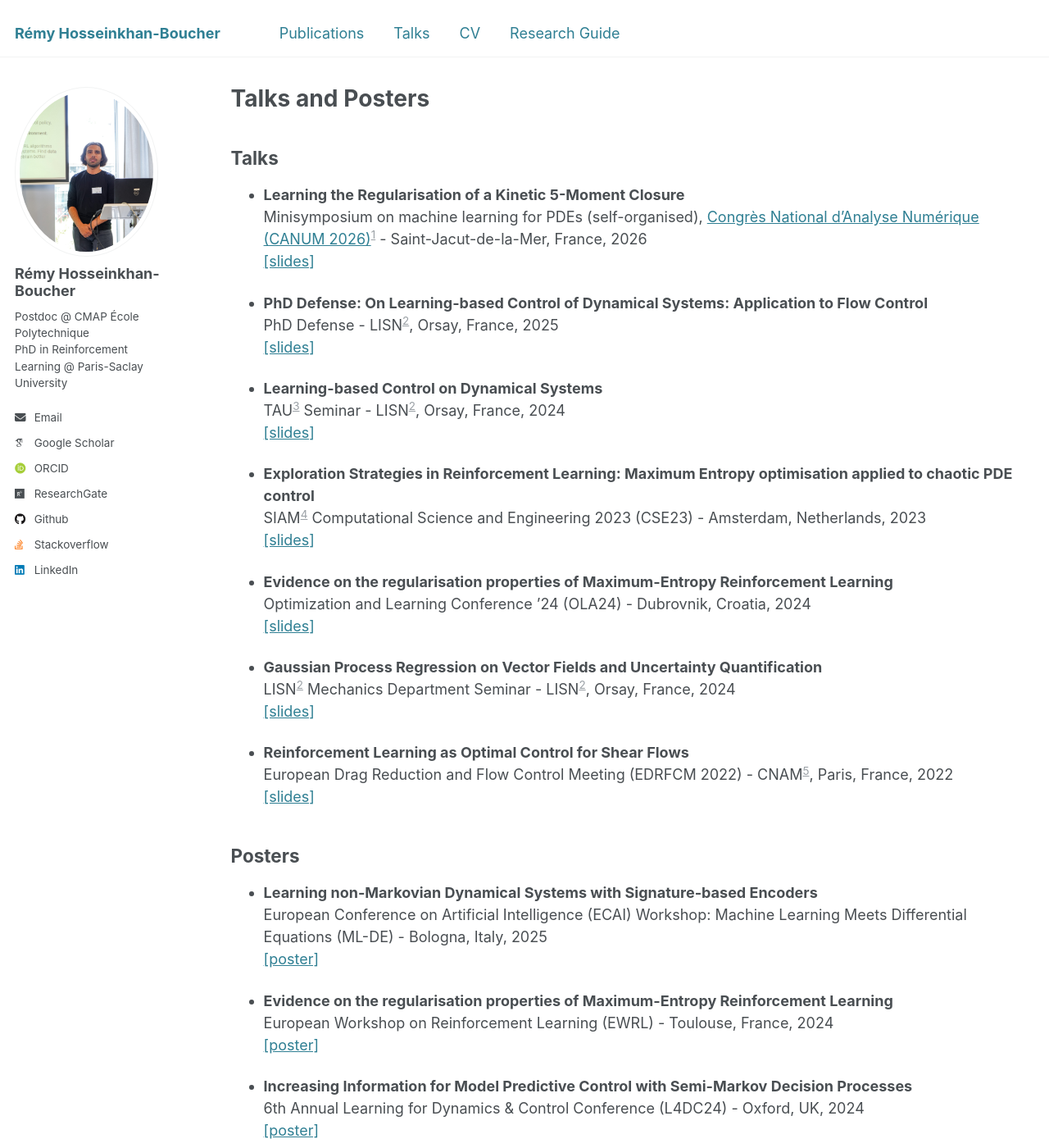
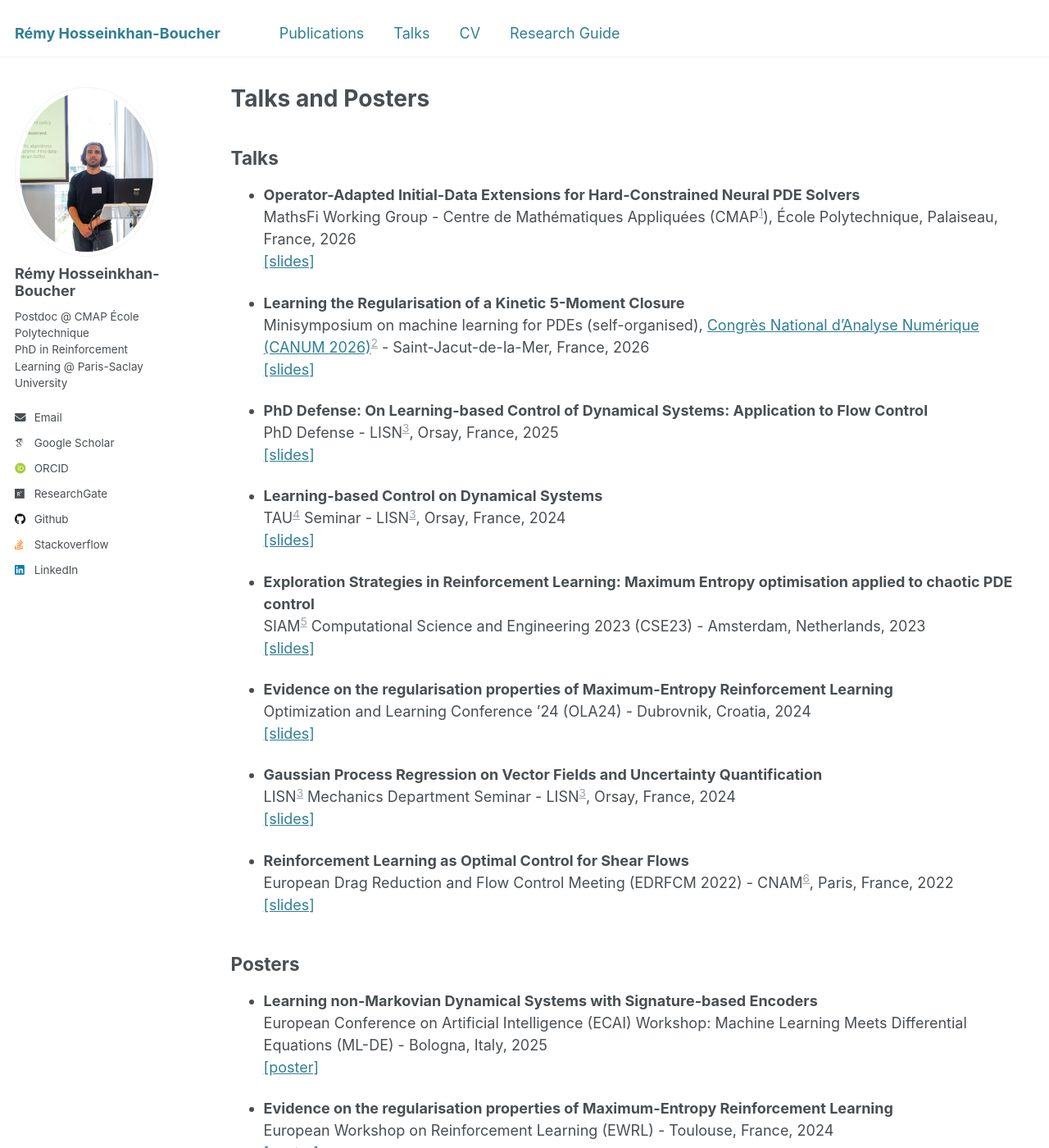
Before and after one commit to ReHoss/rehoss.github.io, a Jekyll site: the page built from _pages/talks.md, in a window 1280 px wide and 1400 px high. Shown: the whole window at 82% size. Built offline with Jekyll 4.4.1, drawn with Linux system fonts in a browser that asks for light colours; some web fonts are replaced; some of the changed text lies outside the part shown.

Commit message:
Talks: add the CMAP MathsFi working group talk (14 October 2026) and its slides
Co-Authored-By: Claude Opus 5.5 <noreply@anthropic.com>

```diff
--- a/_pages/talks.md
+++ b/_pages/talks.md
@@ -11,6 +11,10 @@ author_profile: true
 
 
 ## Talks
+
+- **Operator-Adapted Initial-Data Extensions for Hard-Constrained Neural PDE Solvers**
+MathsFi Working Group - Centre de Mathématiques Appliquées (CMAP[^cmap]), École Polytechnique, Palaiseau, France, 2026
+[[slides]]({{ site.baseurl }}/files/talks_slides/cmap_mathsfi_2026_slides_hosseinkhan.pdf)
 
 - **Learning the Regularisation of a Kinetic 5-Moment Closure**
 Minisymposium on machine learning for PDEs (self-organised), [Congrès National d'Analyse Numérique (CANUM 2026)](https://canum2026.math.cnrs.fr/en/)[^canum] - Saint-Jacut-de-la-Mer, France, 2026
@@ -61,6 +65,7 @@ European Workshop on Reinforcement Learning (EWRL) - Toulouse, France, 2024
 #### Acronyms
 [^siam]: *SIAM* - Society for Industrial and Applied Mathematics
 [^canum]: *CANUM* - French National Congress on Numerical Analysis
+[^cmap]: *CMAP* - Centre de Mathématiques Appliquées (Centre for Applied Mathematics)
 [^tau]: *TAU* - TAckling the Underspecified
 [^lisn]: *LISN* - Laboratoire Interdisciplinaire des Sciences du Numérique (Interdisciplinary Laboratory of Digital Sciences)
 [^cnam]: *CNAM* - Conservatoire National des Arts et Métiers
```
Also changed, not shown: 1 other file.
